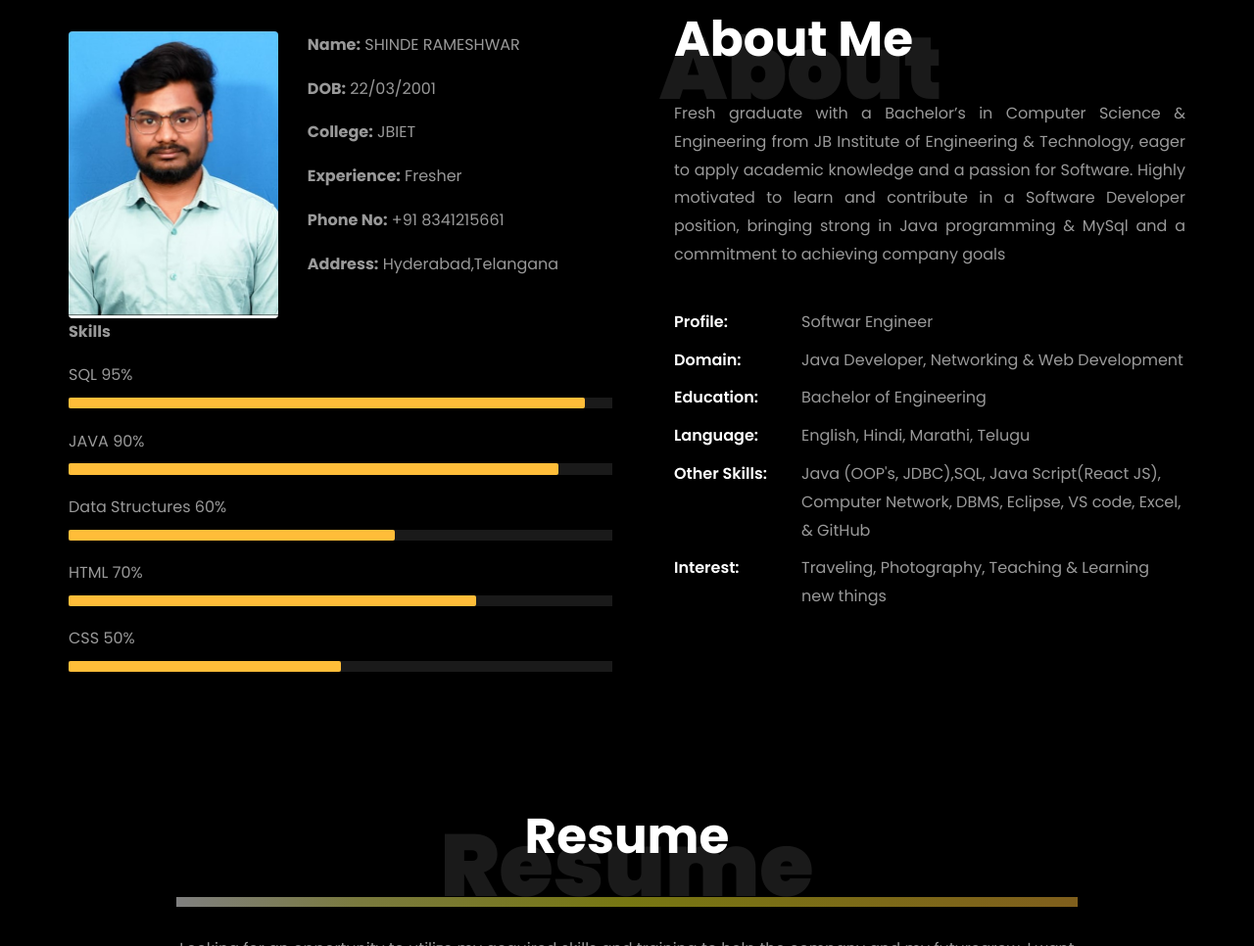
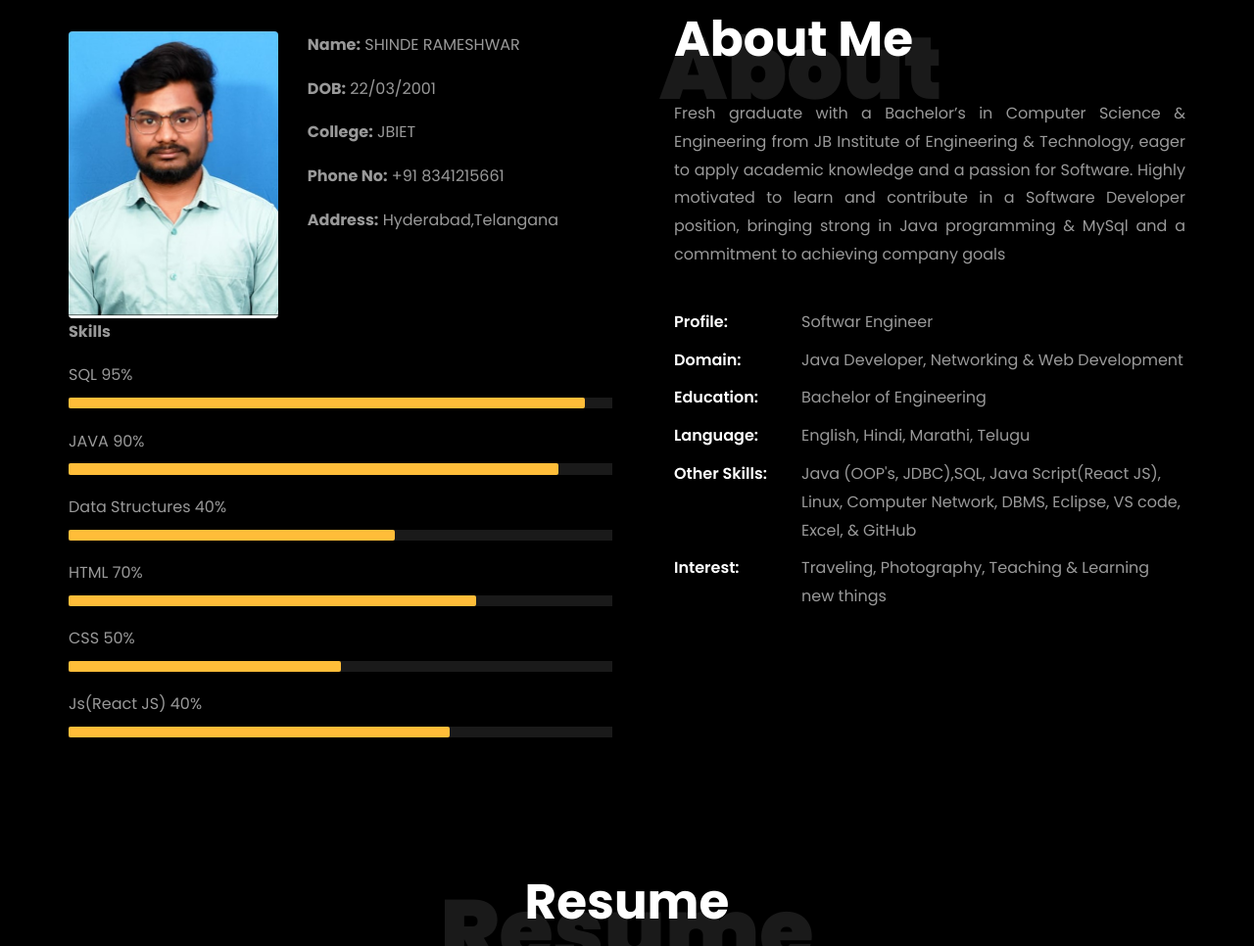
Before and after one commit to Rameshwar09/Portfolio, a plain HTML site: page index.html in a window 1280 px wide. Shown: the part 859-1825 px from the top of the page at 98% size. Drawn offline with Linux system fonts and the light colour scheme; files whose address does not match are found by name.

Commit message:
Update index.html

```diff
--- a/index.html
+++ b/index.html
@@ -220,7 +220,7 @@
 										<p><span class="title-s"><b>Name:</b>  </span> <span>SHINDE RAMESHWAR</span></p>
 										<p><span class="title-s"><b>DOB:</b> </span> <span>22/03/2001</span></p>
 										<p><span class="title-s"><b>College:</b> </span> <span>JBIET</span></p>
-										<p><span class="title-s"><b>Experience:</b> </span> <span>Fresher</span></p>
+<!-- 										<p><span class="title-s"><b>Experience:</b> </span> <span>Fresher</span></p> -->
 										<p><span class="title-s"><b>Phone No:</b> </span> <span>+91 8341215661</span></p>
 										<p><span class="title-s"><b>Address:</b> </span> <span>Hyderabad,Telangana </span></p>
 									  </div>
@@ -241,7 +241,7 @@
 											aria-valuemax="100"></div>
 									</div>
 
-									<span>Data Structures</span> <span class="pull-right">60%</span>
+									<span>Data Structures</span> <span class="pull-right">40%</span>
 									<div class="progress">
 										<div class="progress-bar" role="progressbar" style="width: 60%" aria-valuenow="60" aria-valuemin="0"
 											aria-valuemax="100"></div>
@@ -256,6 +256,11 @@
 									<span>CSS</span> <span class="pull-right">50%</span>
 									<div class="progress">
 										<div class="progress-bar" role="progressbar" style="width: 50%" aria-valuenow="50" aria-valuemin="0"
+											aria-valuemax="100"></div>
+									</div>
+									<span>Js(React JS)</span> <span class="pull-right">40%</span>
+									<div class="progress">
+										<div class="progress-bar" role="progressbar" style="width: 70%" aria-valuenow="70" aria-valuemin="0"
 											aria-valuemax="100"></div>
 									</div>
 								</div>
@@ -276,7 +281,7 @@
 									<li class="d-flex"><span>Domain:</span> <span>Java Developer, Networking &amp; Web Development</span></li>
 									<li class="d-flex"><span>Education:</span> <span>Bachelor of Engineering</span></li>
 									<li class="d-flex"><span>Language:</span> <span>English, Hindi, Marathi, Telugu</span></li>
-									<li class="d-flex"><span>Other Skills:</span> <span>Java (OOP's, JDBC),SQL, Java Script(React JS), Computer Network, DBMS, Eclipse, VS code, Excel, &amp; GitHub</span></li>
+									<li class="d-flex"><span>Other Skills:</span> <span>Java (OOP's, JDBC),SQL, Java Script(React JS), Linux, Computer Network, DBMS, Eclipse, VS code, Excel, &amp; GitHub</span></li>
 									<li class="d-flex"><span>Interest:</span> <span>Traveling, Photography, Teaching &amp; Learning new things </span></li>
 
 								</ul>
```
